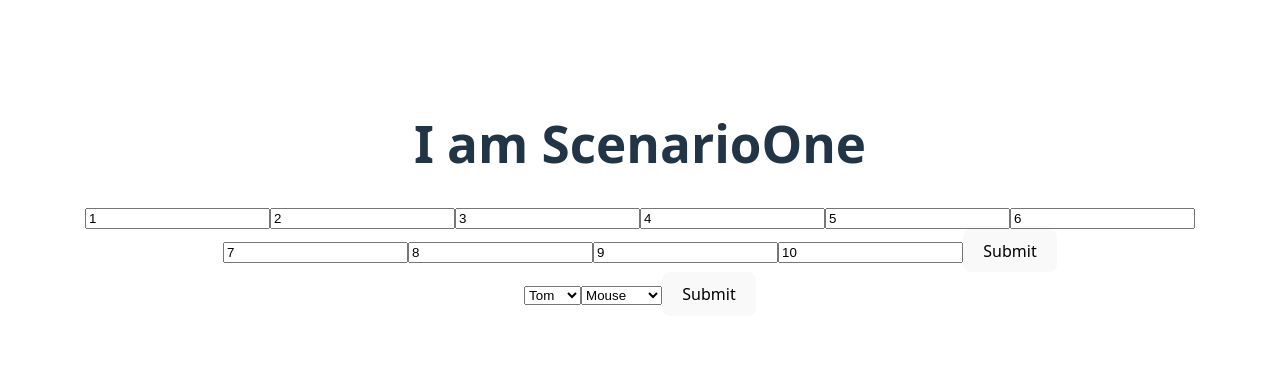
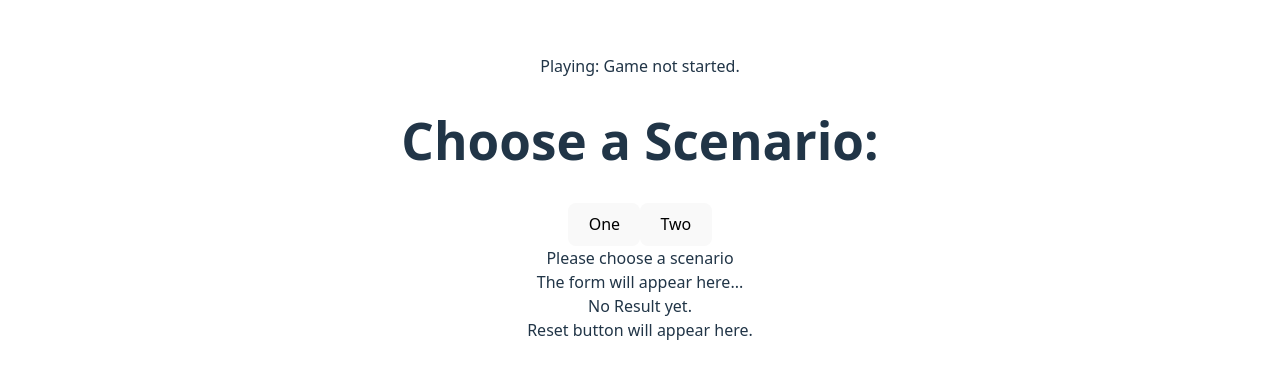
Before and after one commit to ashetonsm/ad-libs-jp, a React (Vite) app: page / in a window 1280 px wide. Shown: the part 202-580 px from the top of the page. Built offline with nearby package versions, Linux system fonts and the light colour scheme.

Commit message:
The sloppiest gameplay loop to ever exist.

```diff
--- a/src/App.tsx
+++ b/src/App.tsx
@@ -1,15 +1,62 @@
-import Game from './components/Game'
 import ScenarioOne from './components/ScenarioOne'
 import './App.css'
 import AnswerForm from './components/AnswerForm'
+import { useState } from 'react'
+import MyProviders from './MyProviders'
+import ScenarioTwo from './components/ScenarioTwo'
+import Result from './components/Result'
 
 function App() {
 
-  return (
-    <Game>
-      <ScenarioOne/>
-      <AnswerForm/>
-    </Game>
+  const [playing, setPlaying] = useState<any>(null)
+  const [scenario, setScenario] = useState(null)
+  const [completed, setCompleted] = useState(false)
+  const [answers, setAnswers] = useState([])
+
+  function resetGame(): void {
+    setPlaying(null)
+    setScenario(null)
+    setCompleted(false)
+    setAnswers([])
+  }
+
+  return (<>
+    <div>Playing: {
+      playing == true ? 'TRUE' :
+        playing == false ? 'FALSE' :
+          'Game not started.'
+    }</div>
+
+    {/* The context is able to be set through setPlaying. */}
+    <MyProviders
+      playing={playing}
+      setPlaying={setPlaying}
+      scenario={scenario}
+      setScenario={setScenario}>
+
+      {/* The displayed Scenario is determined by the choice made within MyProviders. */}
+      {scenario == 1 ? <ScenarioOne /> :
+        scenario == 2 ? <ScenarioTwo /> :
+          <div>Please choose a scenario</div>}
+
+      {/* Only show once a scenerio has been chosen */}
+      {scenario !== null ?
+        <AnswerForm
+          completed={completed}
+          setCompleted={setCompleted}
+          answers={answers}
+          setAnswers={setAnswers} />
+        : <div>The form will appear here...</div>
+      }
+
+      {/* Only show once the game is marked completed. */}
+      {completed ? <Result answers={answers} /> : <div>No Result yet.</div>}
+    </MyProviders>
+
+    {/* Reset the game after finishing. */}
+    {completed ? <button onClick={() => resetGame()}>Reset and Play Again?</button> : <div>Reset button will appear here.</div>}
+
+  </>
   )
 }
 
--- /dev/null
+++ b/src/MyProviders.tsx
@@ -0,0 +1,40 @@
+import Game from "./components/Game";
+
+/**
+ * These params get passed back up into App.tsx
+ * @param param0
+ * @returns
+ */
+
+
+function MyProviders({ children,
+    playing,
+    setPlaying,
+    scenario,
+    setScenario }: any) {
+
+    function handleScenario(choice: number) {
+        setScenario(choice)
+        setPlaying(true)
+    }
+    return (
+        <Game
+            playing={playing}
+            setPlaying={setPlaying}
+        >
+
+            {scenario == null ?
+                <div>
+                    <h1>Choose a Scenario:</h1>
+                    <button onClick={() => handleScenario(1)}>One</button>
+                    <button onClick={() => handleScenario(2)}>Two</button>
+                </div>
+
+                : <div>Scenario chosen.</div>
+            }
+            {children}
+        </Game>
+    );
+}
+
+export default MyProviders
--- a/src/components/AnswerForm.tsx
+++ b/src/components/AnswerForm.tsx
@@ -1,13 +1,14 @@
-function AnswerForm() {
+function AnswerForm({completed, setCompleted, setAnswers} : any) {
 
     // 0 = dropdown, 1 = free entry
     const mode = 0
 
     function submitForm(formData: FormData) {
         const query = formData.getAll('question')
+        setCompleted(true)
+        setAnswers(query)
         alert(`You searched for '${query}'`);
     }
-
 
     return (
         <>
--- /dev/null
+++ b/src/components/Result.tsx
@@ -0,0 +1,19 @@
+// Our custom definition for what the Result's answers object's type should be.
+interface ResultProps {
+  answers: Array<String>; // Explicitly define the missing prop
+}
+
+function Result({answers} : ResultProps) {
+
+    return (
+        console.log(answers),
+        <ul>
+            {answers.map((item, index) => (
+                // A unique "key" prop is important for React to efficiently track items
+                <li key={index}>{item}</li>
+            ))}
+        </ul>
+    )
+}
+
+export default Result
--- /dev/null
+++ b/src/components/ScenarioTwo.tsx
@@ -0,0 +1,10 @@
+function ScenarioTwo() {
+
+  return (
+    <div>
+        <h1>I am ScenarioTwo</h1>
+    </div>
+  )
+}
+
+export default ScenarioTwo
```
